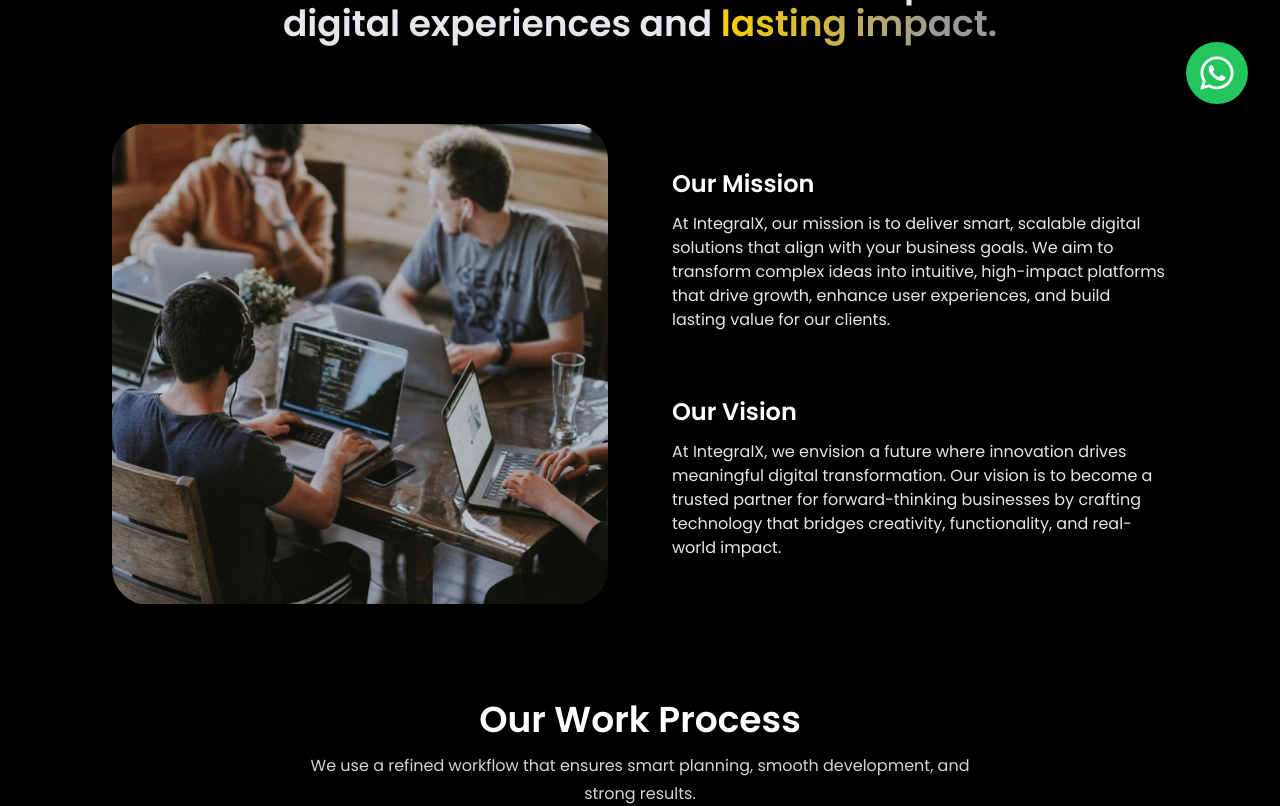
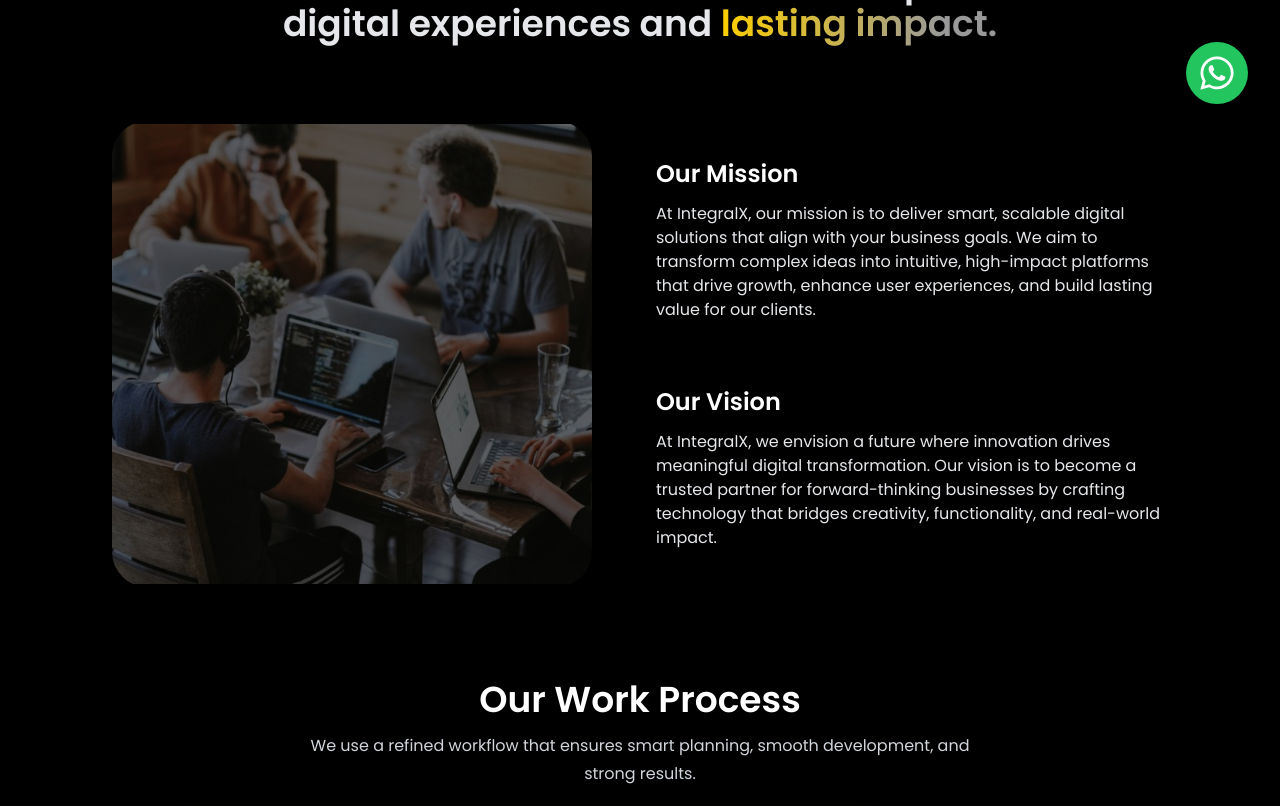
Before and after one commit to saad-builds/IntegralX-Updated, a React (Create React App) app: page /about in a window 1280 px wide. Shown: the part 640-1446 px from the top of the page. Built offline with nearby package versions, Linux system fonts and the light colour scheme.

Commit message:
update about us page

```diff
--- a/src/components/AboutUs/AboutHero.js
+++ b/src/components/AboutUs/AboutHero.js
@@ -4,7 +4,7 @@ const AboutHero = () => {
   return (
     <section
       id="hero"
-      className="relative w-full h-[60vh] lg:max-h-[50vh] lg:min-h-[50vh]"
+      className="relative w-full h-[50vh] sm:h-[55vh] md:h-[60vh] lg:h-[50vh]"
     >
       <div
         className="absolute inset-0 h-full w-full transition-opacity duration-1000 ease-in-out opacity-100 z-10"
@@ -15,17 +15,19 @@ const AboutHero = () => {
           backgroundRepeat: "no-repeat",
         }}
       >
-        <div className="absolute inset-0 bg-black bg-opacity-60"></div>
+        {/* Dark overlay */}
+        <div className="absolute inset-0 bg-black/65  "></div>
 
+        {/* Content */}
         <div className="relative z-10 flex h-full w-full items-center justify-center">
-          <div className="w-full max-w-6xl px-4 text-white sm:px-8 md:px-12 lg:px-16 text-center">
+          <div className="w-full max-w-6xl px-4 sm:px-6 md:px-10 lg:px-16 text-white text-center">
             <h1 className="mb-4 text-4xl font-bold leading-tight sm:text-4xl md:text-[42px] lg:text-[42px]">
-              About Us
-            </h1>
-            <p className="mb-8 max-w-4xl text-base text-gray-200 sm:text-lg md:text-[22px] mx-auto lg:max-w-xl">
-              From design to deployment, IntegralX creates purposeful digital
+             About Us
+          </h1>
+          <p className="mb-8 max-w-4xl text-base text-gray-200 sm:text-lg md:text-[22px] mx-auto lg:max-w-xl">
+            From design to deployment, IntegralX creates purposeful digital
               solutions that boost visibility and drive results.
-            </p>
+          </p>
           </div>
         </div>
       </div>
--- a/src/components/AboutUs/AboutSection.js
+++ b/src/components/AboutUs/AboutSection.js
@@ -21,6 +21,24 @@ const fadeUp = {
     },
   },
 };
+const slideInLeft = {
+  hidden: { opacity: 0, x: -100 },
+  visible: {
+    opacity: 1,
+    x: 0,
+    transition: { duration: 0.9, ease: "easeOut" },
+  },
+};
+
+const slideInRight = {
+  hidden: { opacity: 0, x: 100 },
+  visible: {
+    opacity: 1,
+    x: 0,
+    transition: { duration: 0.9, ease: "easeOut" },
+  },
+};
+
 
 function AboutSection() {
   return (
@@ -41,10 +59,11 @@ function AboutSection() {
         </div>
 
         {/* Mission & Vision Section */}
-        <div className="grid grid-cols-1 md:grid-cols-2 gap-12 lg:gap-16 items-center px-8 sm:px-10 lg:px-20 relative z-10">
+        <div className="flex flex-col md:flex-row items-center justify-center gap-12 lg:gap-16 px-8 sm:px-10 lg:px-20 relative z-10">
+  {/* Image with black overlay */}
   <motion.div
-            className="w-full"
-            variants={fadeUp}
+    className="relative flex justify-center"
+    variants={slideInLeft}
     initial="hidden"
     whileInView="visible"
     viewport={{ once: true, amount: 0.2 }}
@@ -52,13 +71,16 @@ function AboutSection() {
     <img
       src="/about-us-team.svg"
       alt="Team collaborating on laptops in a modern workspace"
-              className="rounded-xl w-[380px] h-[380px] lg:w-[540px] lg:h-[480px] object-cover shadow-lg"
+      className="rounded-xl w-[380px] h-[380px] lg:w-[540px] lg:h-[460px] object-cover shadow-lg"
     />
+    {/* Black overlay */}
+    <div className="absolute inset-0 bg-black/50 rounded-xl"></div>
   </motion.div>
 
+  {/* Text content */}
   <motion.div
-            className="space-y-8 md:space-y-16 lg:max-w-lg"
-            variants={fadeUp}
+    className="space-y-8 md:space-y-16 lg:max-w-lg text-center md:text-left flex flex-col justify-center"
+    variants={slideInRight}
     initial="hidden"
     whileInView="visible"
     viewport={{ once: true, amount: 0.2 }}
@@ -67,24 +89,22 @@ function AboutSection() {
       <h2 className="text-2xl lg:text-2xl font-semibold mb-3 text-white">
         Our Mission
       </h2>
-              <p className="text-base font-normal text-[16px] leading-6">
+      <p className="text-base font-normal text-[16px] leading-6 text-gray-200">
         At IntegralX, our mission is to deliver smart, scalable digital
-                solutions that align with your business goals. We aim to
-                transform complex ideas into intuitive, high-impact platforms
-                that drive growth, enhance user experiences, and build lasting
-                value for our clients.
+        solutions that align with your business goals. We aim to transform
+        complex ideas into intuitive, high-impact platforms that drive growth,
+        enhance user experiences, and build lasting value for our clients.
       </p>
     </div>
     <div>
       <h2 className="text-2xl lg:text-2xl font-semibold mb-3 text-white">
         Our Vision
       </h2>
-              <p className="text-base font-normal text-[16px] leading-6">
-                At IntegralX, we envision a future where innovation drives
-                meaningful digital transformation. Our vision is to become a
-                trusted partner for forward-thinking businesses by crafting
-                technology that bridges creativity, functionality, and
-                real-world impact.
+      <p className="text-base font-normal text-[16px] leading-6 text-gray-200">
+        At IntegralX, we envision a future where innovation drives meaningful
+        digital transformation. Our vision is to become a trusted partner for
+        forward-thinking businesses by crafting technology that bridges
+        creativity, functionality, and real-world impact.
       </p>
     </div>
   </motion.div>
--- /dev/null
+++ b/src/components/AboutUs/useMediaQuery.js
@@ -0,0 +1,19 @@
+import { useState, useEffect } from "react";
+
+function useMediaQuery(query) {
+  const [matches, setMatches] = useState(false);
+
+  useEffect(() => {
+    const media = window.matchMedia(query);
+    if (media.matches !== matches) {
+      setMatches(media.matches);
+    }
+    const listener = () => setMatches(media.matches);
+    media.addEventListener("change", listener);
+    return () => media.removeEventListener("change", listener);
+  }, [matches, query]);
+
+  return matches;
+}
+
+export default useMediaQuery;
--- a/src/components/Homepage/testimonials.js
+++ b/src/components/Homepage/testimonials.js
@@ -148,11 +148,12 @@ const Testimonials = () => {
 
       <div className="relative z-10 max-w-screen-xl mx-auto px-4">
         <div className="text-center max-w-3xl mx-auto mb-10 sm:mb-16">
-          <h2 className="text-2xl sm:text-3xl md:text-4xl font-bold text-white mb-8 flex items-center justify-center">
-            <span className="mr-3 h-10 w-1.5 bg-yellow-400"></span>
-            CLIENT TESTIMONIALS
-          </h2>
-          <p className="text-sm sm:text-base md:text-xl text-white">
+         <h2 className="text-3xl sm:text-3xl md:text-4xl font-bold text-white mb-8 flex items-start sm:items-center justify-center text-center">
+  <span className="mr-3 w-1.5 bg-yellow-400 self-stretch"></span>
+  CLIENT TESTIMONIALS
+</h2>
+
+          <p className="text-base md:text-lg text-gray-200 mb-16">
             We believe feedback drives innovation. Here's what our clients have
             to say about working with us.
           </p>
```
Lines whose indentation alone changed are shown as unchanged.
